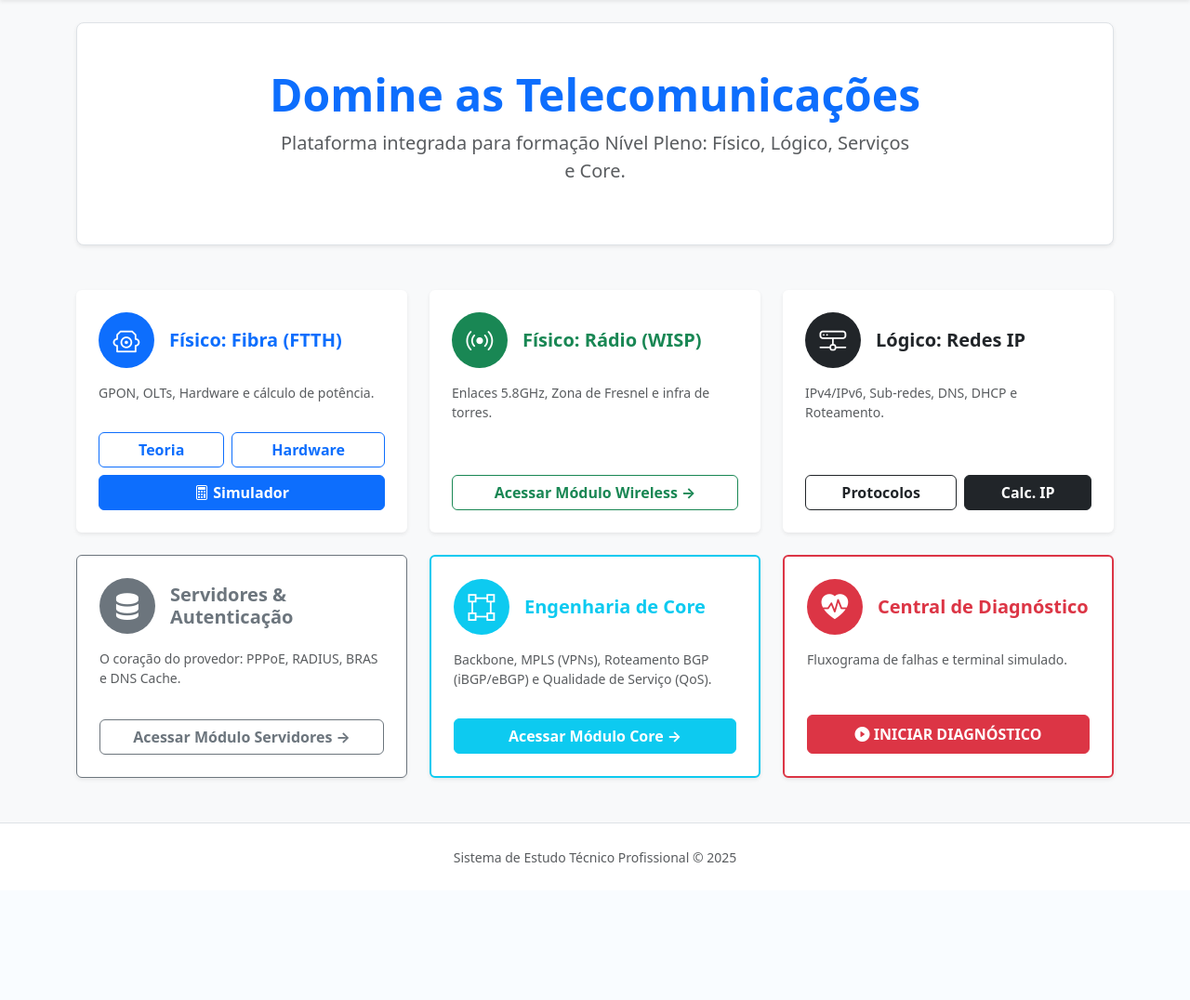
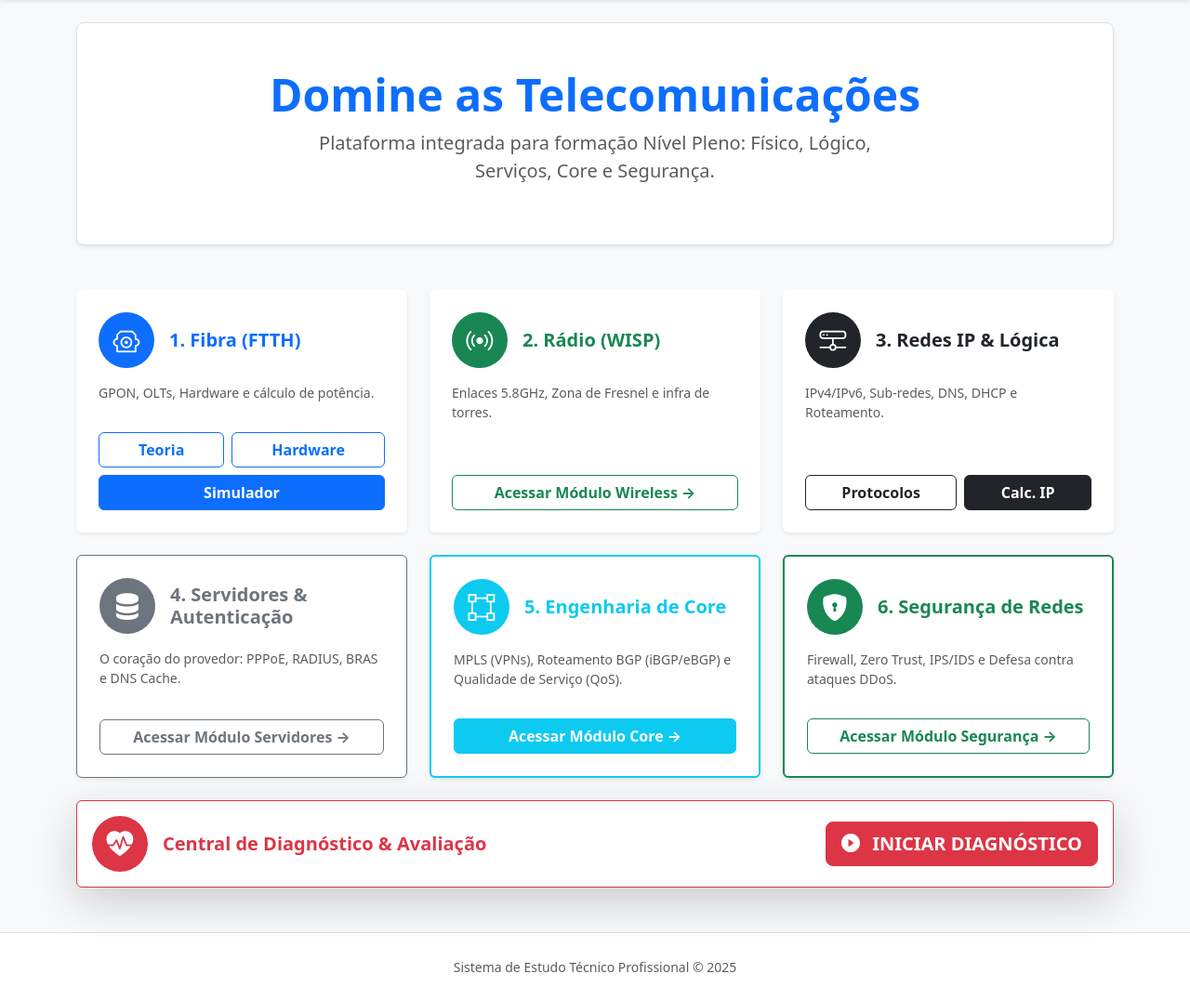
Before and after one commit to binhog29/projeto_telecom, a Flask app: page / in a window 1280 px wide. Shown: the part 56-1132 px from the top of the page at 93% size. Before the commit the page ends 984 px from the top, so only its background shows below. Run offline with Flask 3, Linux system fonts and the light colour scheme.

Commit message:
Corrige bug visual no Dashboard e ativa botões do Quiz na Central de Diagnóstico.

```diff
--- a/templates/home.html
+++ b/templates/home.html
@@ -4,7 +4,7 @@
 <div class="p-5 mb-5 bg-white rounded-3 shadow-sm text-center border">
     <h1 class="display-5 fw-bold text-primary">Domine as Telecomunicações</h1>
     <p class="col-md-8 fs-5 mx-auto text-muted">
-        Plataforma integrada para formação Nível Pleno: Físico, Lógico, Serviços e Core.
+        Plataforma integrada para formação Nível Pleno: Físico, Lógico, Serviços, Core e Segurança.
     </p>
 </div>
 
@@ -16,7 +16,7 @@
                 <div class="bg-primary text-white rounded-circle p-3 me-3 icon-circle">
                     <i class="bi bi-optical-audio"></i>
                 </div>
-                <h2 class="h5 mb-0 text-primary fw-bold">Físico: Fibra (FTTH)</h2>
+                <h2 class="h5 mb-0 text-primary fw-bold">1. Fibra (FTTH)</h2>
             </div>
             <p class="text-muted small">GPON, OLTs, Hardware e cálculo de potência.</p>
             <div class="mt-auto pt-3">
@@ -25,7 +25,7 @@
                     <a href="/ftth/hardware" class="btn btn-outline-primary fw-bold flex-fill">Hardware</a>
                 </div>
                 <div class="d-grid">
-                    <a href="/ftth/calc" class="btn btn-primary fw-bold"><i class="bi bi-calculator"></i> Simulador</a>
+                    <a href="/ftth/calc" class="btn btn-primary fw-bold">Simulador</a>
                 </div>
             </div>
         </div>
@@ -37,7 +37,7 @@
                 <div class="bg-success text-white rounded-circle p-3 me-3 icon-circle">
                     <i class="bi bi-broadcast"></i>
                 </div>
-                <h2 class="h5 mb-0 text-success fw-bold">Físico: Rádio (WISP)</h2>
+                <h2 class="h5 mb-0 text-success fw-bold">2. Rádio (WISP)</h2>
             </div>
             <p class="text-muted small">Enlaces 5.8GHz, Zona de Fresnel e infra de torres.</p>
             <div class="mt-auto pt-3 d-grid">
@@ -52,7 +52,7 @@
                 <div class="bg-dark text-white rounded-circle p-3 me-3 icon-circle">
                     <i class="bi bi-hdd-network"></i>
                 </div>
-                <h2 class="h5 mb-0 text-dark fw-bold">Lógico: Redes IP</h2>
+                <h2 class="h5 mb-0 text-dark fw-bold">3. Redes IP & Lógica</h2>
             </div>
             <p class="text-muted small">IPv4/IPv6, Sub-redes, DNS, DHCP e Roteamento.</p>
             <div class="mt-auto pt-3 d-grid gap-2 d-md-flex">
@@ -68,7 +68,7 @@
                 <div class="bg-secondary text-white rounded-circle p-3 me-3 icon-circle">
                     <i class="bi bi-server"></i>
                 </div>
-                <h2 class="h5 mb-0 text-secondary fw-bold">Servidores & Autenticação</h2>
+                <h2 class="h5 mb-0 text-secondary fw-bold">4. Servidores & Autenticação</h2>
             </div>
             <p class="text-muted small">O coração do provedor: PPPoE, RADIUS, BRAS e DNS Cache.</p>
             <div class="mt-auto pt-3 d-grid">
@@ -83,9 +83,9 @@
                 <div class="bg-info text-white rounded-circle p-3 me-3 icon-circle">
                     <i class="bi bi-bounding-box"></i>
                 </div>
-                <h2 class="h5 mb-0 text-info fw-bold">Engenharia de Core</h2>
+                <h2 class="h5 mb-0 text-info fw-bold">5. Engenharia de Core</h2>
             </div>
-            <p class="text-muted small">Backbone, MPLS (VPNs), Roteamento BGP (iBGP/eBGP) e Qualidade de Serviço (QoS).</p>
+            <p class="text-muted small">MPLS (VPNs), Roteamento BGP (iBGP/eBGP) e Qualidade de Serviço (QoS).</p>
             <div class="mt-auto pt-3 d-grid">
                 <a href="/core/teoria" class="btn btn-info fw-bold text-white">Acessar Módulo Core →</a>
             </div>
@@ -93,16 +93,30 @@
     </div>
 
     <div class="col-lg-4 col-md-6">
-        <div class="card h-100 border-danger shadow-sm p-4 card-hover" style="border-width: 2px;">
+        <div class="card h-100 border-success shadow-sm p-4 card-hover" style="border-width: 2px;">
             <div class="d-flex align-items-center mb-3">
+                <div class="bg-success text-white rounded-circle p-3 me-3 icon-circle">
+                    <i class="bi bi-shield-lock-fill"></i>
+                </div>
+                <h2 class="h5 mb-0 text-success fw-bold">6. Segurança de Redes</h2>
+            </div>
+            <p class="text-muted small">Firewall, Zero Trust, IPS/IDS e Defesa contra ataques DDoS.</p>
+            <div class="mt-auto pt-3 d-grid">
+                <a href="/security/teoria" class="btn btn-outline-success fw-bold">Acessar Módulo Segurança →</a>
+            </div>
+        </div>
+    </div>
+
+    <div class="col-12 mt-4">
+        <div class="card border-danger shadow-lg p-3 card-hover">
+             <div class="d-flex align-items-center">
                 <div class="bg-danger text-white rounded-circle p-3 me-3 icon-circle">
                     <i class="bi bi-heart-pulse-fill"></i>
                 </div>
-                <h2 class="h5 mb-0 text-danger fw-bold">Central de Diagnóstico</h2>
-            </div>
-            <p class="text-muted small">Fluxograma de falhas e terminal simulado.</p>
-            <div class="mt-auto pt-3 d-grid">
-                <a href="/diag" class="btn btn-danger fw-bold py-2"><i class="bi bi-play-circle-fill"></i> INICIAR DIAGNÓSTICO</a>
+                <h2 class="h5 mb-0 text-danger fw-bold me-auto">Central de Diagnóstico & Avaliação</h2>
+                <a href="/diag" class="btn btn-danger btn-lg fw-bold py-2">
+                    <i class="bi bi-play-circle-fill me-2"></i> INICIAR DIAGNÓSTICO
+                </a>
             </div>
         </div>
     </div>
```
Also changed, not shown: templates/diag_home.html (+12 -5 lines).
